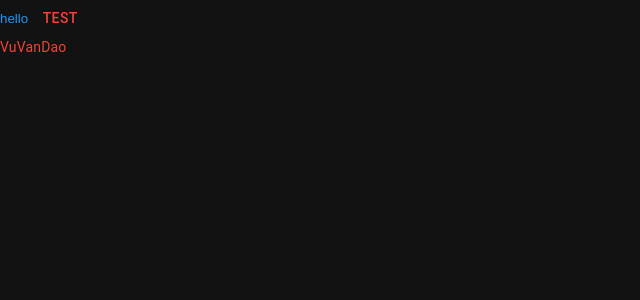
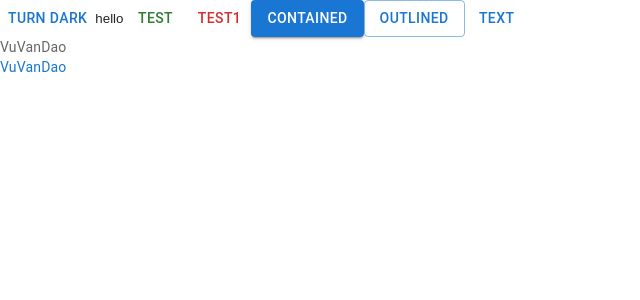
Before and after one commit to VuVanDao/FE, a React (Vite) app in the folder FE/: page / in a window 1280 px wide. Shown: the top 300 px of the page, without its empty margins (0-640 px from the left). Built offline with nearby package versions, Linux system fonts and the light colour scheme.

Commit message:
DarkMode va lightMode

```diff
--- a/FE/src/App.jsx
+++ b/FE/src/App.jsx
@@ -1,11 +1,31 @@
 import { Button, ButtonBase, Typography } from "@mui/material";
-
+import {
+  Experimental_CssVarsProvider as CssVarsProvider,
+  experimental_extendTheme as extendTheme,
+  useColorScheme,
+} from "@mui/material";
+const ModeToggle = () => {
+  const { mode, setMode } = useColorScheme();
+  return (
+    <Button onClick={() => setMode(mode === "light" ? "dark" : "light")}>
+      {mode === "light" ? "turn dark" : "turn light"}
+    </Button>
+  );
+};
 function App() {
   return (
     <>
+      <ModeToggle />
       <ButtonBase>hello</ButtonBase>
-      <Button>test</Button>
+      <Button color="success">test</Button>
+      <Button color="error">test1</Button>
+      <Button variant="contained">contained</Button>
+      <Button variant="outlined">outlined</Button>
+      <Button variant="text">text</Button>
       <Typography variant="body2" color={"text.secondary"}>
+        VuVanDao
+      </Typography>
+      <Typography variant="body2" color={"primary.main"}>
         VuVanDao
       </Typography>
     </>
--- a/FE/src/Theme.js
+++ b/FE/src/Theme.js
@@ -1,22 +1,46 @@
-import { createTheme } from "@mui/material";
-import { blue, red } from "@mui/material/colors";
+import { experimental_extendTheme as extendTheme } from "@mui/material";
+import {
+  blue,
+  cyan,
+  deepOrange,
+  orange,
+  red,
+  teal,
+  yellow,
+} from "@mui/material/colors";
 
-const theme = createTheme({
-  palette: {
-    mode: "dark",
-    primary: {
-      //   main: "#556cd6",
-      main: red[500],
+// const theme = createTheme({
+//   palette: {
+//     mode: "light",
+//     primary: {
+//       //   main: "#556cd6",
+//       main: yellow[500],
+//     },
+//     secondary: {
+//       main: "#19857b",
+//     },
+//     error: {
+//       main: red.A400,
+//     },
+//     text: {
+//       secondary: red[500],
+//       primary: blue[500],
+//     },
+//   },
+// });
+const theme = extendTheme({
+  colorScheme: {
+    light: {
+      palette: {
+        primary: teal,
+        secondary: deepOrange,
+      },
     },
-    secondary: {
-      main: "#19857b",
-    },
-    error: {
-      main: red.A400,
-    },
-    text: {
-      secondary: red[500],
-      primary: blue[500],
+    dark: {
+      palette: {
+        primary: cyan,
+        secondary: orange,
+      },
     },
   },
 });
```
Also changed, not shown: FE/src/main.jsx (+4 -3 lines).
